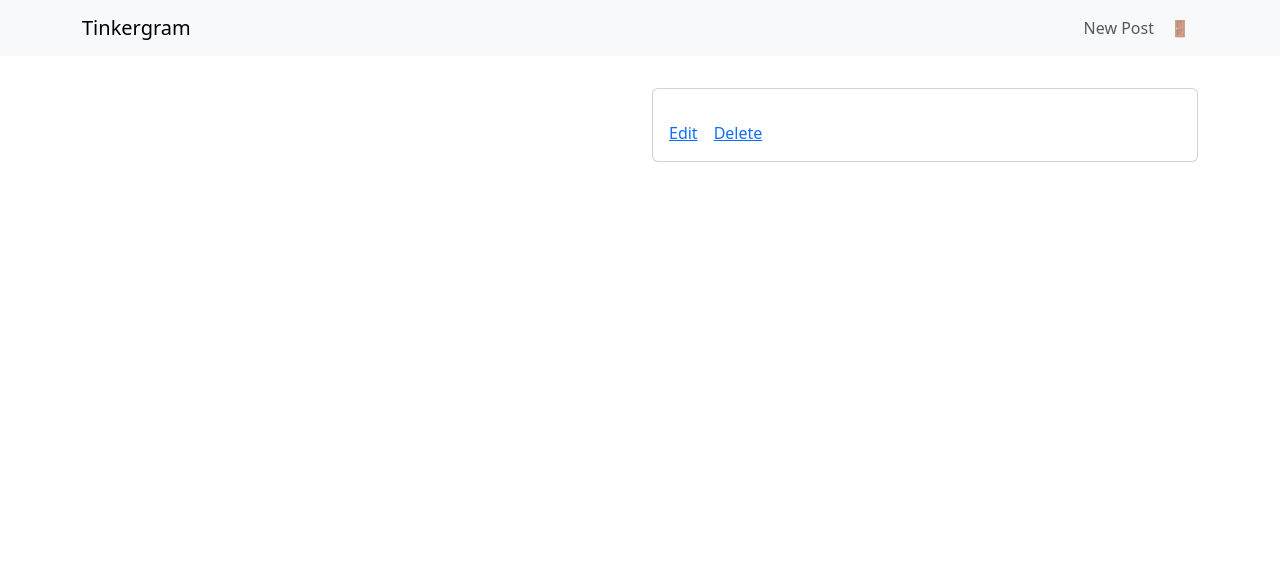
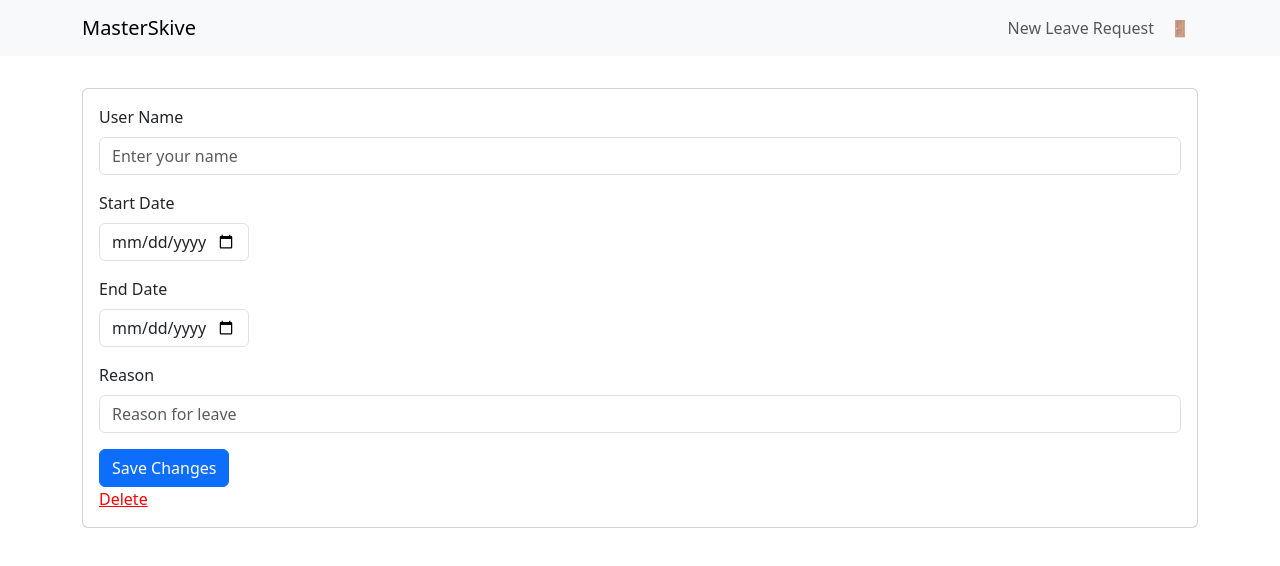
Before and after one commit to Evansyee/pcweb7-masterskive-firebase, a React (Create React App) app: page /post/1 in a window 1280 px wide. Shown: the top 566 px of the page. Built offline with nearby package versions, Linux system fonts and the light colour scheme; no server answers; the database is empty; sample sign-in values are in the browser's storage.

Commit message:
Added PostEdit page

```diff
--- a/src/Views/PostPageDetails.js
+++ b/src/Views/PostPageDetails.js
@@ -1,48 +1,123 @@
 import React, { useEffect, useState } from "react";
-import { Card, Col, Container, Image, Nav, Navbar, Row } from "react-bootstrap";
-import { useParams } from "react-router-dom";
+import { Button, Card, Col, Container, Form, Nav, Navbar, Row } from "react-bootstrap";
+import { useAuthState } from "react-firebase-hooks/auth";
+import { useNavigate, useParams } from "react-router-dom";
+import { auth, db } from "../firebase";
+import { signOut } from "firebase/auth";
+import { deleteDoc, doc, getDoc, updateDoc } from "firebase/firestore";
 
 export default function PostPageDetails() {
-  const [caption, setCaption] = useState("");
-  const [image, setImage] = useState("");
+  const [userID, setUserID] = useState("");
+  const [startDate, setStartDate] = useState("");
+  const [endDate, setEndDate] = useState("");
+  const [reason, setReason] = useState("");
+  const [error, setError] = useState("");
   const params = useParams();
   const id = params.id;
+  const [user, loading] = useAuthState(auth);
+  const navigate = useNavigate();
 
-  async function deletePost(id) {}
+  async function deletePost(id) {
+    await deleteDoc(doc(db, "leaveEntries", id));
+    navigate("/");
+  }
 
   async function getPost(id) {
-    setCaption("");
-    setImage("");
+    const postDocument = await getDoc(doc(db, "leaveEntries", id));
+    const post = postDocument.data();
+    setUserID(post.userID);
+    setStartDate(post.startDate);
+    setEndDate(post.endDate);
+    setReason(post.reason);
+  }
+
+  async function updatePost(id) {
+    if (new Date(endDate) < new Date(startDate)) {
+      alert("End date must be the same or later than the start date.");
+      return;
+    }
+
+    await updateDoc(doc(db, "leaveEntries", id), {
+      userID,
+      startDate,
+      endDate,
+      reason,
+      timeStamp: new Date().toISOString(),
+    });
+
+    navigate("/");
   }
 
   useEffect(() => {
+    if (loading) return;
+    if (!user) navigate("/login");
     getPost(id);
-  }, [id]);
+  }, [id, navigate, user, loading]);
 
   return (
     <>
       <Navbar variant="light" bg="light">
         <Container>
-          <Navbar.Brand href="/">Tinkergram</Navbar.Brand>
+          <Navbar.Brand href="/">MasterSkive</Navbar.Brand>
           <Nav>
-            <Nav.Link href="/add">New Post</Nav.Link>
-            <Nav.Link href="/add">🚪</Nav.Link>
+            <Nav.Link href="/add">New Leave Request</Nav.Link>
+            <Nav.Link onClick={(e) => signOut(auth)}>🚪</Nav.Link>
           </Nav>
         </Container>
       </Navbar>
       <Container>
         <Row style={{ marginTop: "2rem" }}>
-          <Col md="6">
-            <Image src={image} style={{ width: "100%" }} />
-          </Col>
           <Col>
             <Card>
               <Card.Body>
-                <Card.Text>{caption}</Card.Text>
-                <Card.Link href={`/update/${id}`}>Edit</Card.Link>
+                <Form>
+                  <Form.Group className="mb-3" controlId="userName">
+                    <Form.Label>User Name</Form.Label>
+                    <Form.Control
+                      type="text"
+                      placeholder="Enter your name"
+                      value={userID}
+                      onChange={(e) => setUserID(e.target.value)}
+                    />
+                  </Form.Group>
+
+                  <Form.Group className="mb-3" controlId="startDate">
+                    <Form.Label>Start Date</Form.Label>
+                    <Form.Control
+                      type="date"
+                      value={startDate}
+                      style={{ width: '150px' }}
+                      onChange={(e) => setStartDate(e.target.value)}
+                    />
+                  </Form.Group>
+
+                  <Form.Group className="mb-3" controlId="endDate">
+                    <Form.Label>End Date</Form.Label>
+                    <Form.Control
+                      type="date"
+                      value={endDate}
+                      style={{ width: '150px' }}
+                      onChange={(e) => setEndDate(e.target.value)}
+                    />
+                  </Form.Group>
+
+                  <Form.Group className="mb-3" controlId="reason">
+                    <Form.Label>Reason</Form.Label>
+                    <Form.Control
+                      type="text"
+                      placeholder="Reason for leave"
+                      value={reason}
+                      onChange={(e) => setReason(e.target.value)}
+                    />
+                  </Form.Group>
+
+                  <Button variant="primary" onClick={() => updatePost(id)}>
+                    Save Changes
+                  </Button>
+                </Form>
                 <Card.Link
                   onClick={() => deletePost(id)}
-                  style={{ cursor: "pointer" }}
+                  style={{ cursor: "pointer", color: "red", marginTop: "10px" }}
                 >
                   Delete
                 </Card.Link>
```
